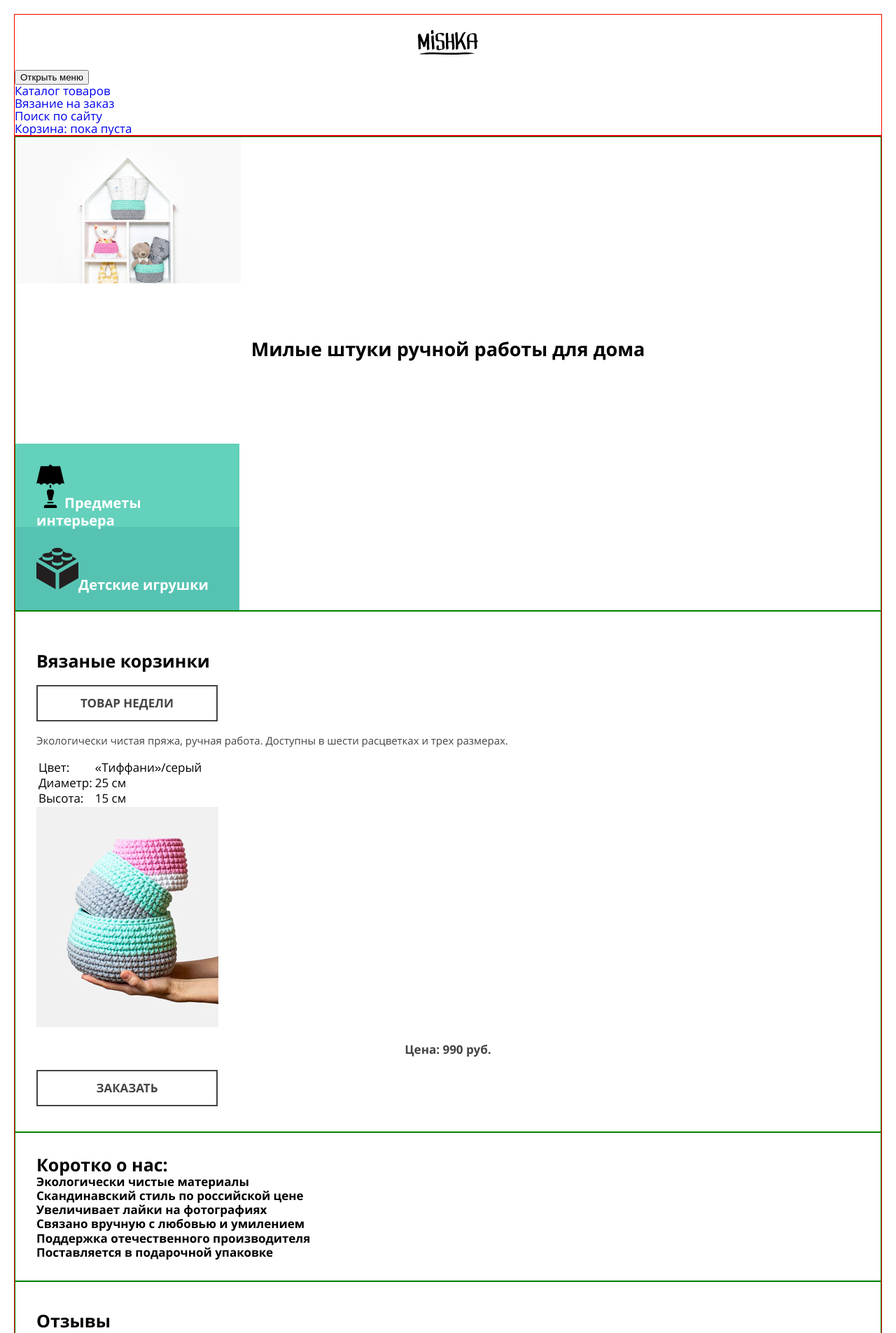
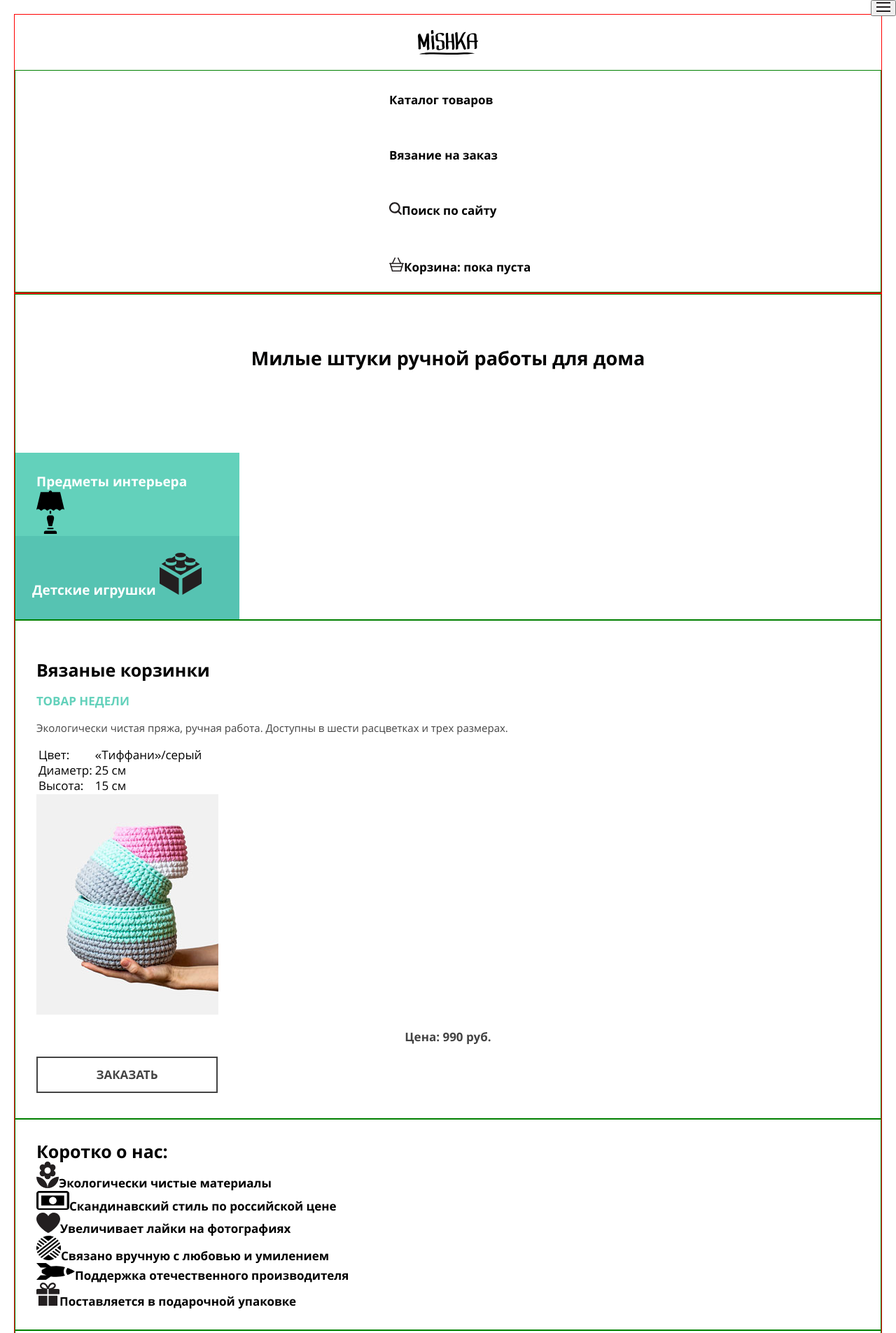
Before and after one commit to Jegory/1065481-mishka-19, a website: page source/index.html in a window 1280 px wide. Shown: the top 1905 px of the page at 70% size. Drawn offline with nearby package versions, Linux system fonts and the light colour scheme; files that its build step writes are made by us from their sources.

Commit message:
Модуль 3 Исправление ошибок

```diff
--- a/source/index.html
+++ b/source/index.html
@@ -12,7 +12,7 @@
         <img class="page-header__logo-image" src="img/logo-mobile.svg" width="86" height="35" alt="Логотип Мишка">
       </a>
       <nav class="page-header__nav main-nav">
-        <button class="main-nav__toggle" type="button">Открыть меню</button>
+        <button class="main-nav__toggle" type="button"><img class="page-header__hamburger" src="img/icon-menu-open.svg" width="20" height="14" alt="Открыть меню"></button>
         <div class="main-nav__wrapper">
           <ul class="main-nav__list">
             <li class="main-nav__item">
@@ -22,7 +22,9 @@
               <a class="main-nav__link" href="form.html">Вязание на заказ</a>
             </li>
             <li class="main-nav__item list__item--search">
-              <a class="main-nav__link" href="#">Поиск по сайту</a>
+              <a class="main-nav__link" href="#">
+                <img src="img/icon-search.svg" width="18" height="18">Поиск по сайту
+              </a>
               <!-- <form class="main-nav__search" action="https://echo.htmlacademy.ru" method="post">
                 <input class="main-nav__input" type="search" name="search" id="search" placeholder="Поиск по сайту">
                 <label class="main-nav__label" for="search"><span>Поиск по сайту</span></label>
@@ -30,7 +32,9 @@
               </form> -->
             </li>
             <li class="main-nav__item list__item--basket">
-              <a class="main-nav__link" href="#">Корзина: пока пуста</a>
+              <a class="main-nav__link" href="#">
+                <img src="img/icon-cart.svg" width="21" height="18">Корзина: пока пуста
+              </a>
             </li>
           </ul>
         </div>
@@ -41,24 +45,26 @@
       <h2 class="visually-hidden">Ассортимент магазина</h2>
 
       <section class="assortment">
-        <div class="assortment-wrapper">
-          <img class="choose__bg-image" src="./img/hero-mobile@1x.jpg" alt="Игрушки и предметы интерьера" width="322" height="373">
+        <div class="choose__bg-image"></div>
         <h1 class="assortment__title">Милые штуки ручной работы для дома</h1>
         <ul class="assortment__list">
           <li class="assortment__item assortment__item--interior">
-              <a class="assortment__link assortment__link--interior" href="#"><img src="img/icon-interior.svg" width="40" height="62">Предметы интерьера</a>
+            <a class="assortment__link assortment__link--interior" href="#">Предметы интерьера
+              <img src="img/icon-interior.svg" width="40" height="62">
+            </a>
           </li>
           <li class="assortment__item assortment__item--toy">
-              <a class="assortment__link assortment__link--toy" href="#"><img src="img/icon-toy.svg" width="60" height="60">Детские игрушки</a>
+            <a class="assortment__link assortment__link--toy" href="#">Детские игрушки
+              <img src="img/icon-toy.svg" width="60" height="60">
+            </a>
           </li>
         </ul>
-        </div>
       </section>
 
       <section class="top">
         <div class="top__wrapper">
           <h2 class="top__title">Вязаные корзинки</h2>
-          <strong class="top__link">Товар недели</strong>
+          <strong class="top__week">Товар недели</strong>
           <p class="top__text">Экологически чистая пряжа, ручная работа. Доступны в шести расцветках и трех размерах.</p>
           <table class="top__table characteristic-list">
             <tr>
@@ -86,12 +92,24 @@
         <div class="shopinfo__wrapper">
           <h2 class="shopinfo__title">Коротко о нас:</h2>
           <ul class="shopinfo__list">
-            <li class="shopinfo__item shopinfo__item--eco">Экологически чистые материалы</li>
-            <li class="shopinfo__item shopinfo__item--scandinavia">Скандинавский стиль по российской цене</li>
-            <li class="shopinfo__item shopinfo__item--like">Увеличивает лайки на фотографиях</li>
-            <li class="shopinfo__item shopinfo__item--manually">Связано вручную с любовью и умилением</li>
-            <li class="shopinfo__item shopinfo__item--mycountry">Поддержка отечественного производителя</li>
-            <li class="shopinfo__item shopinfo__item--giftpack">Поставляется в подарочной упаковке</li>
+            <li class="shopinfo__item shopinfo__item--eco">
+              <img src="img/icon-feature-flower.svg" width="32" height="37">Экологически чистые материалы
+            </li>
+            <li class="shopinfo__item shopinfo__item--scandinavia">
+              <img src="img/icon-feature-money.svg" width="47" height="27">Скандинавский стиль по российской цене
+            </li>
+            <li class="shopinfo__item shopinfo__item--like">
+              <img src="img/icon-feature-heart.svg" width="34" height="27">Увеличивает лайки на фотографиях
+            </li>
+            <li class="shopinfo__item shopinfo__item--manually">
+              <img src="img/icon-feature-ball.svg" width="35" height="34">Связано вручную с любовью и умилением
+            </li>
+            <li class="shopinfo__item shopinfo__item--mycountry">
+              <img src="img/icon-feature-rocket.svg" width="55" height="23">Поддержка отечественного производителя
+            </li>
+            <li class="shopinfo__item shopinfo__item--giftpack">
+              <img src="img/icon-feature-gift.svg" width="33" height="32">Поставляется в подарочной упаковке
+            </li>
           </ul>
         </div>
       </section>
--- a/source/less/basis/basis.less
+++ b/source/less/basis/basis.less
@@ -30,7 +30,9 @@ a {
   text-decoration: none;
 }
 
-ol, ul, li {
+ol,
+ul,
+li {
   list-style: none;
   padding: 0;
   margin: 0;
--- a/source/less/block/assortment.less
+++ b/source/less/block/assortment.less
@@ -3,6 +3,10 @@
   margin: 0;
   padding: 0;
   border: 1px solid green;
+}
+
+.choose__bg-image {
+  background-image: url("../img/hero-mobile@1x.jpg") no-repeat 322px 373px;
 }
 
 .assortment__bg-image {
@@ -19,7 +23,7 @@
   font-weight: bold;
   line-height: 1.11;
   margin: 76px 39px 120px 39px;
-  color: @black;
+  color: #010000;
 }
 
 .assortment__link--interior {
@@ -28,7 +32,7 @@
   height: 119px;
   margin: 0;
   padding: 30px;
-  font-size: 20px;
+  font-size: 19px;
   font-weight: bold;
   line-height: 1.26;
   text-align: left;
@@ -54,8 +58,8 @@
   width: 320px;
   height: 119px;
   margin: 0;
-  padding: 30px;
-  font-size: 20px;
+  padding: 24px;
+  font-size: 19px;
   font-weight: bold;
   line-height: 1.5;
   text-align: left;
--- a/source/less/block/catalog.less
+++ b/source/less/block/catalog.less
@@ -7,12 +7,7 @@
   font-weight: bold;
   line-height: 1.11;
   text-align: center;
-}
-
-.catalog__item-name {
-  font-size: 17px;
-  font-weight: bold;
-  line-height: 1.41;
+  background: @grey-light;
 }
 
 .catalog__item-characteristic {
@@ -22,6 +17,30 @@
   color: @grey-dark;
 }
 
+.catalog__item-buy {
+  display: flex;
+  justify-content: space-around;
+}
+
+.catalog__item-name {
+  display: block;
+  margin: 31px auto 17px 29px;
+  padding: 0;
+  color: @black;
+  font-size: 17px;
+  font-weight: bold;
+  line-height: 1.41;
+  text-align: left;
+
+  &:hover {
+    color: @black-hover;
+  }
+
+  &:active {
+    color: @black-active;
+  }
+}
+
 .catalog__cost {
   font-size: 15px;
   font-weight: bold;
--- a/source/less/block/contacts.less
+++ b/source/less/block/contacts.less
@@ -22,7 +22,6 @@
   height: 52px;
   justify-content: center;
   align-items: center;
-  height: 52px;
   border: solid 2px @grey-dark;
   font-size: 17px;
   font-weight: bold;
--- /dev/null
+++ b/source/less/block/copyright.less
@@ -0,0 +1,7 @@
+.copyright__text {
+  font-size: 19px;
+  font-weight: bold;
+  line-height: 0.95;
+  text-align: left;
+  color: @black;
+}
--- a/source/less/block/main-nav.less
+++ b/source/less/block/main-nav.less
@@ -24,7 +24,7 @@
 .main-nav__link {
   display: block;
   margin: auto;
-  padding: 30px 0px 30px 76px;
+  padding: 30px 0 30px 76px;
   width: 320px;
   height: 79px;
   color: @black;
--- a/source/less/block/production.less
+++ b/source/less/block/production.less
@@ -34,7 +34,7 @@
   }
 
   &:active {
-    color: @white-down;;
+    color: @white-down;
     background-color: @grey-dark;
- }
+  }
 }
--- a/source/less/block/reviews.less
+++ b/source/less/block/reviews.less
@@ -44,7 +44,6 @@
   height: 52px;
   justify-content: center;
   align-items: center;
-  height: 52px;
   border: solid 2px @grey-dark;
   font-size: 17px;
   font-weight: bold;
--- a/source/less/block/social.less
+++ b/source/less/block/social.less
@@ -13,14 +13,6 @@
   height: 100%;
 }
 
-.copyright__text {
-  font-size: 19px;
-  font-weight: bold;
-  line-height: 0.95;
-  text-align: left;
-  color: @black;
-}
-
 // .sosial li path {
 //   fill: #f1f1f1;
 // }
--- a/source/less/block/top.less
+++ b/source/less/block/top.less
@@ -1,5 +1,6 @@
 .top {
   background-color: @white;
+  background-image: url("../img/bg-zigzag-line.svg") repeat-x;
   margin: 0;
   padding: 34px 30px 36px 30px;
   border: 1px solid green;
@@ -11,15 +12,6 @@
   line-height: 1.2;
   text-align: left;
   color: @black;
-}
-
-.top__link {
-  font-size: 17px;
-  font-weight: bold;
-  line-height: 1.18;
-  text-align: left;
-  text-transform: uppercase;
-  color: #63d1bb;
 }
 
 .top__text {
@@ -39,6 +31,15 @@
 
 .top__cost {
   line-height: 1.41;
+}
+
+.top__week {
+  color: #63d1bb;
+  font-size: 17px;
+  font-weight: bold;
+  line-height: 1.18;
+  text-align: left;
+  text-transform: uppercase;
 }
 
 .top__link {
--- a/source/less/style.less
+++ b/source/less/style.less
@@ -13,3 +13,6 @@
 @import "./block/social.less";
 @import "./block/catalog.less";
 @import "./block/production.less";
+@import "./block/main-nav.less";
+@import "./block/characteristic-list.less";
+@import "./block/copyright.less";
```
Also changed, not shown: source/catalog.html (+38 -12 lines), source/form.html (+7 -3 lines), source/less/block/characteristic-list.less (added). Lines whose indentation alone changed are shown as unchanged.
